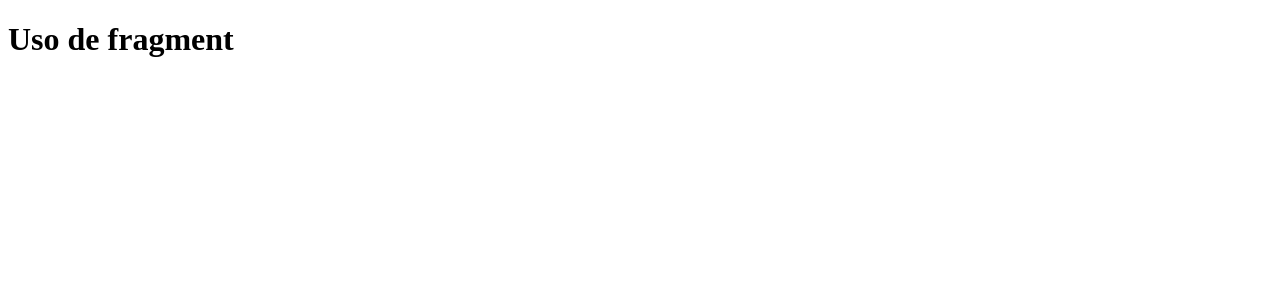
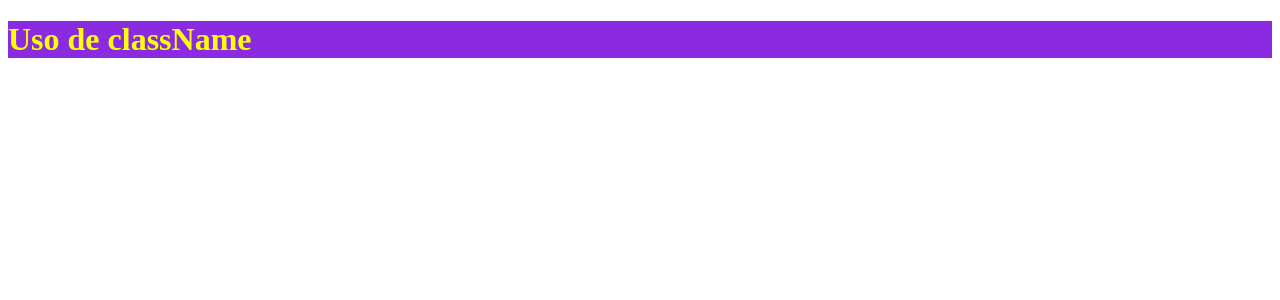
Before and after one commit to Paleloca18/my-project, a React (Vite) app: page / in a window 1280 px wide. Shown: the top 300 px of the page. Built offline with nearby package versions, Linux system fonts and the light colour scheme.

Commit message:
Uso de className
No debemos usar class para agregar una clase a un objeto de HTML en JSX, debemos usar className esto para evitar errores en nuestra pagina web

```diff
--- a/src/App.jsx
+++ b/src/App.jsx
@@ -3,8 +3,8 @@ import './App.css';
 function App() {
 
   return (
-    <> {/** Fragment <></> Para evitar problemas de maquetacion usando div o cualquier otra etiqueta*/}
-      <h1>Uso de fragment</h1>
+    <>
+      <h1 className='clase_morada'>Uso de className</h1>
     </>
   )
 }
--- a/src/index.css
+++ b/src/index.css
@@ -0,0 +1,4 @@
+.clase_morada {
+    background-color: #8a2be2;
+    color: #ffff00;
+}
```
